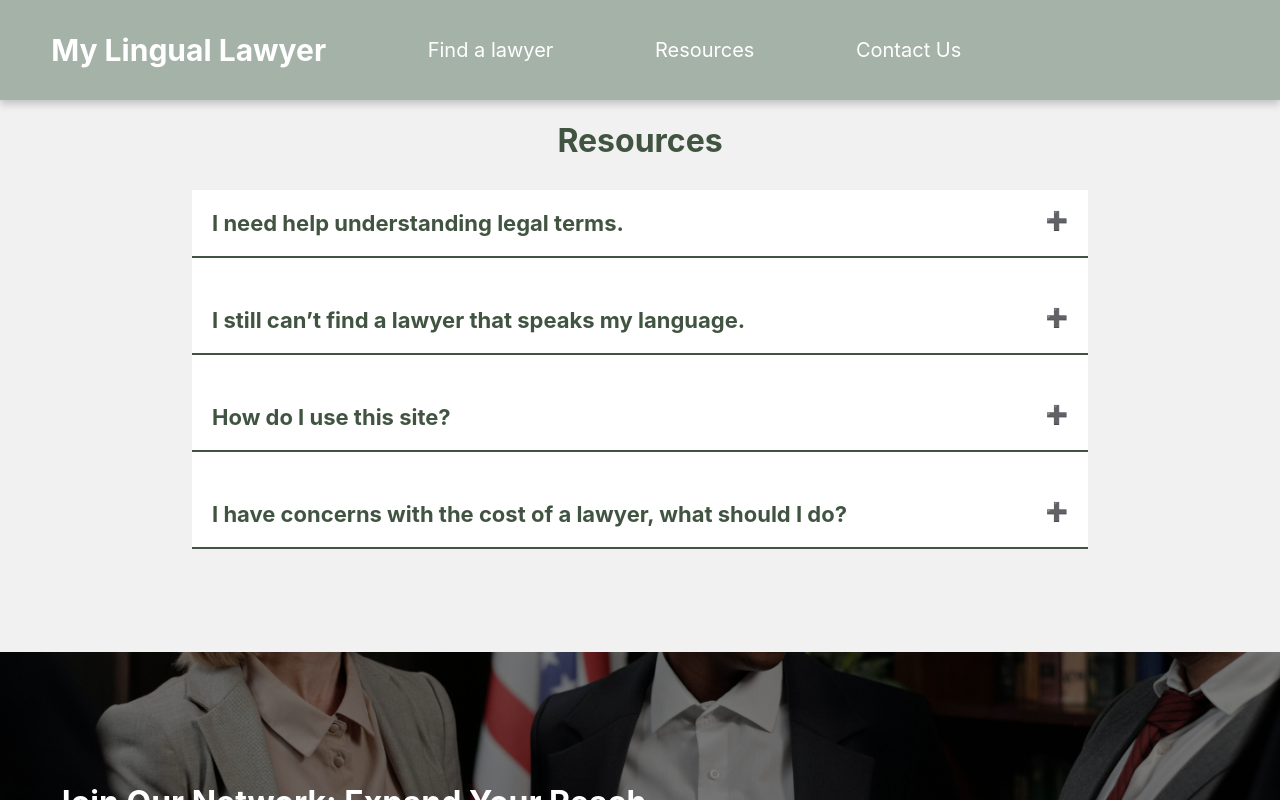
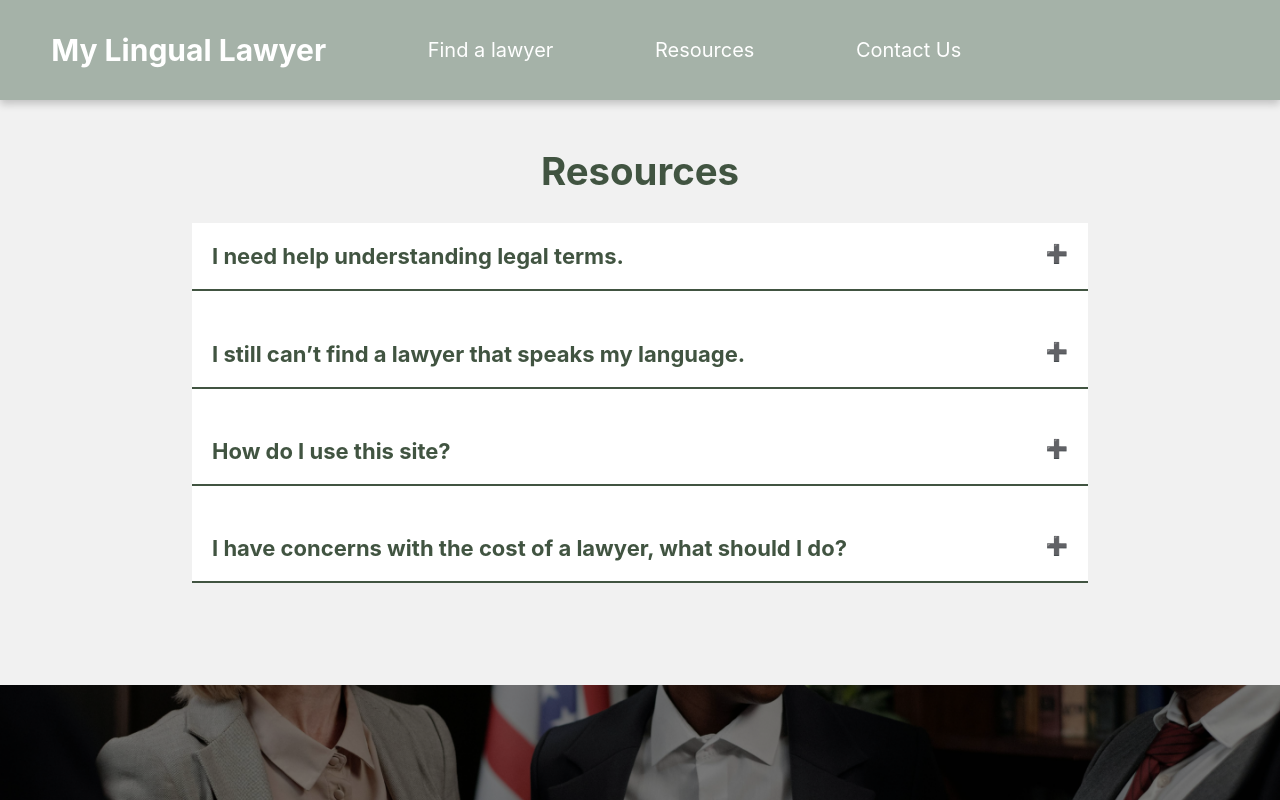
Before and after one commit to tlai18/jumbohack, a React (Create React App) app in the folder frontend/: page /guidebook in a window 1280 px wide. Shown: the top 800 px of the page. Built offline with nearby package versions, Linux system fonts and the light colour scheme.

Commit message:
font sizes

```diff
--- a/frontend/src/pages/Guidebook.js
+++ b/frontend/src/pages/Guidebook.js
@@ -73,7 +73,7 @@ const Guidebook = () => {
         return (
                 <div >
                         <div id="faq-backdrop"></div>
-                        <h1 style={{display:"flex", justifyContent:"center", color:"#415441"}}>Resources</h1>
+                        <strong><h1 style={{display:"flex", justifyContent:"center", color:"#415441", marginTop: "3rem", fontSize: '2.4rem'}}>Resources</h1></strong>
                         <div class="faqs-container">
                                 <ul id="faq-list"></ul>
                         </div>
```
